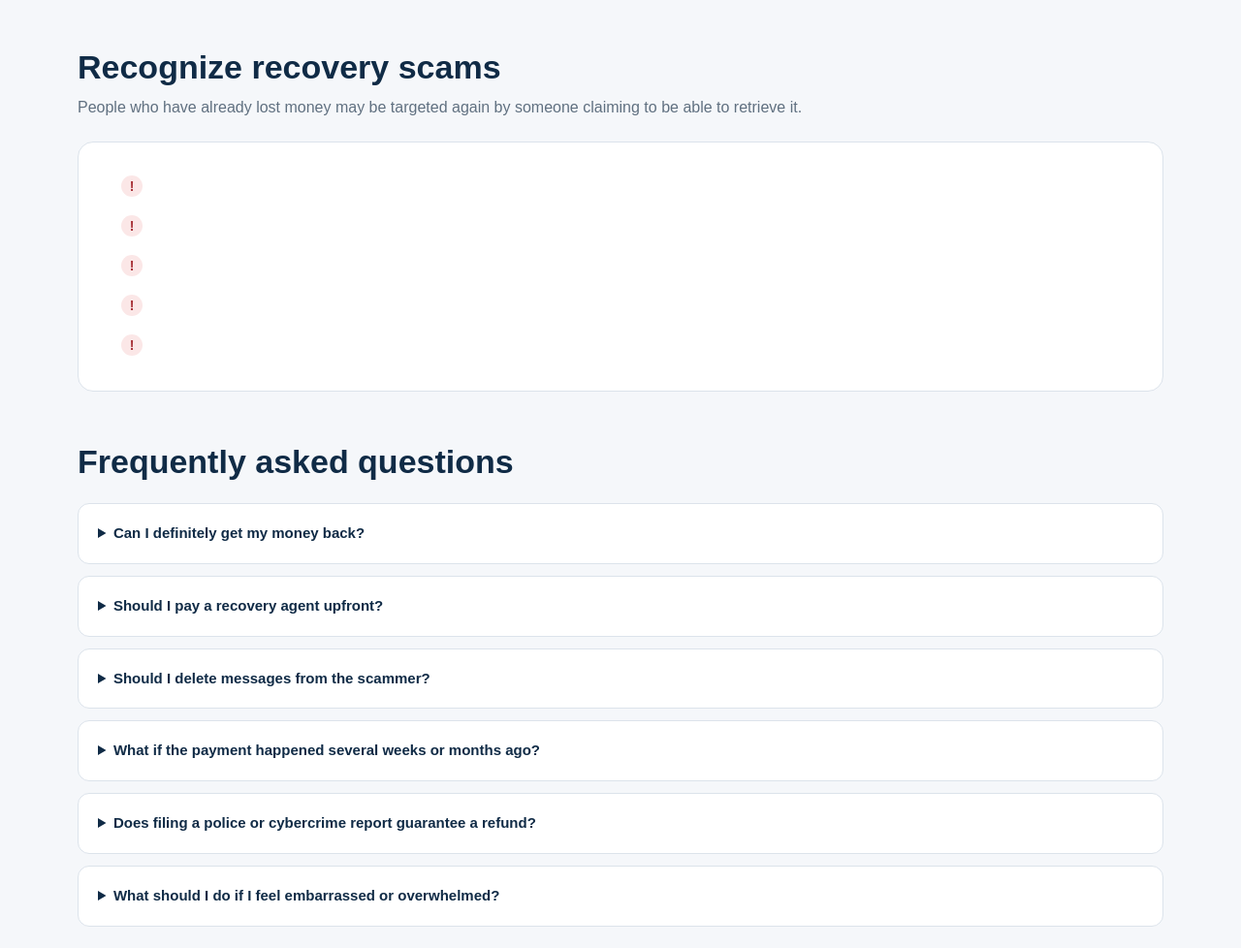
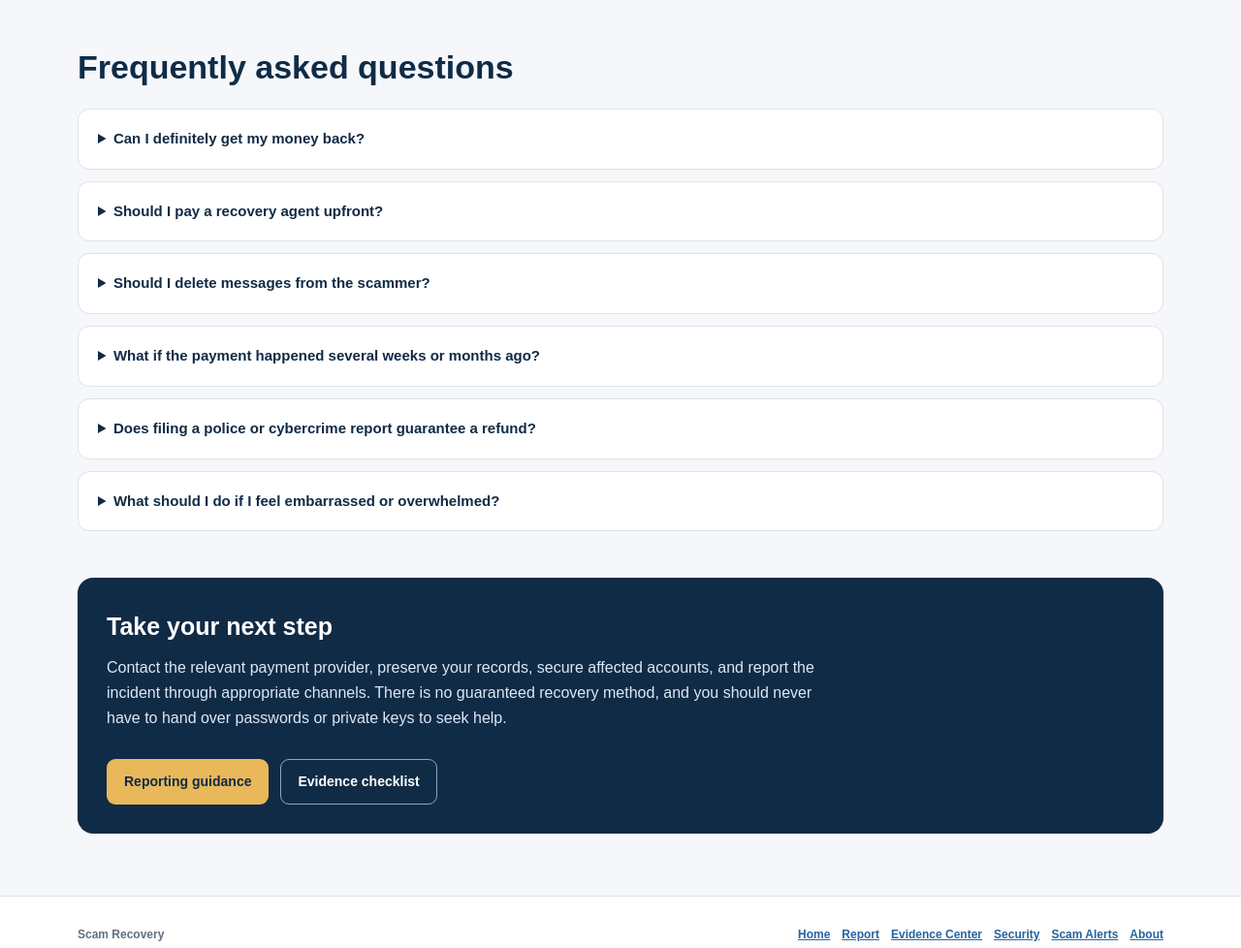
Before and after one commit to codlont/scam-recovery-help, a plain HTML site: page recovery.html in a window 1280 px wide. Shown: the part 3725-4703 px from the top of the page at 97% size. Drawn offline with Linux system fonts and the light colour scheme.

Commit message:
Remove recovery scams section and add FAQ
Removed content related to recovery scams and added a section for frequently asked questions.

```diff
--- a/recovery.html
+++ b/recovery.html
@@ -866,42 +866,7 @@
 
     <section class="content-section">
       <div class="section-heading">
-        <h2>Recognize recovery scams</h2>
-        <p>
-          People who have already lost money may be targeted again by someone
-          claiming to be able to retrieve it.
-        </p>
-      </div>
 
-      <div class="card">
-        <h3></h3>
-        <ul class="warning-list">
-          <li>
-
-          </li>
-          <li>
-
-          </li>
-          <li>
-
-          </li>
-          <li>
-
-          </li>
-
-          </li>
-          <li>
-
-          </li>
-        </ul>
-        <p>
-
-        </p>
-      </div>
-    </section>
-
-    <section class="content-section">
-      <div class="section-heading">
         <h2>Frequently asked questions</h2>
       </div>
 
```
